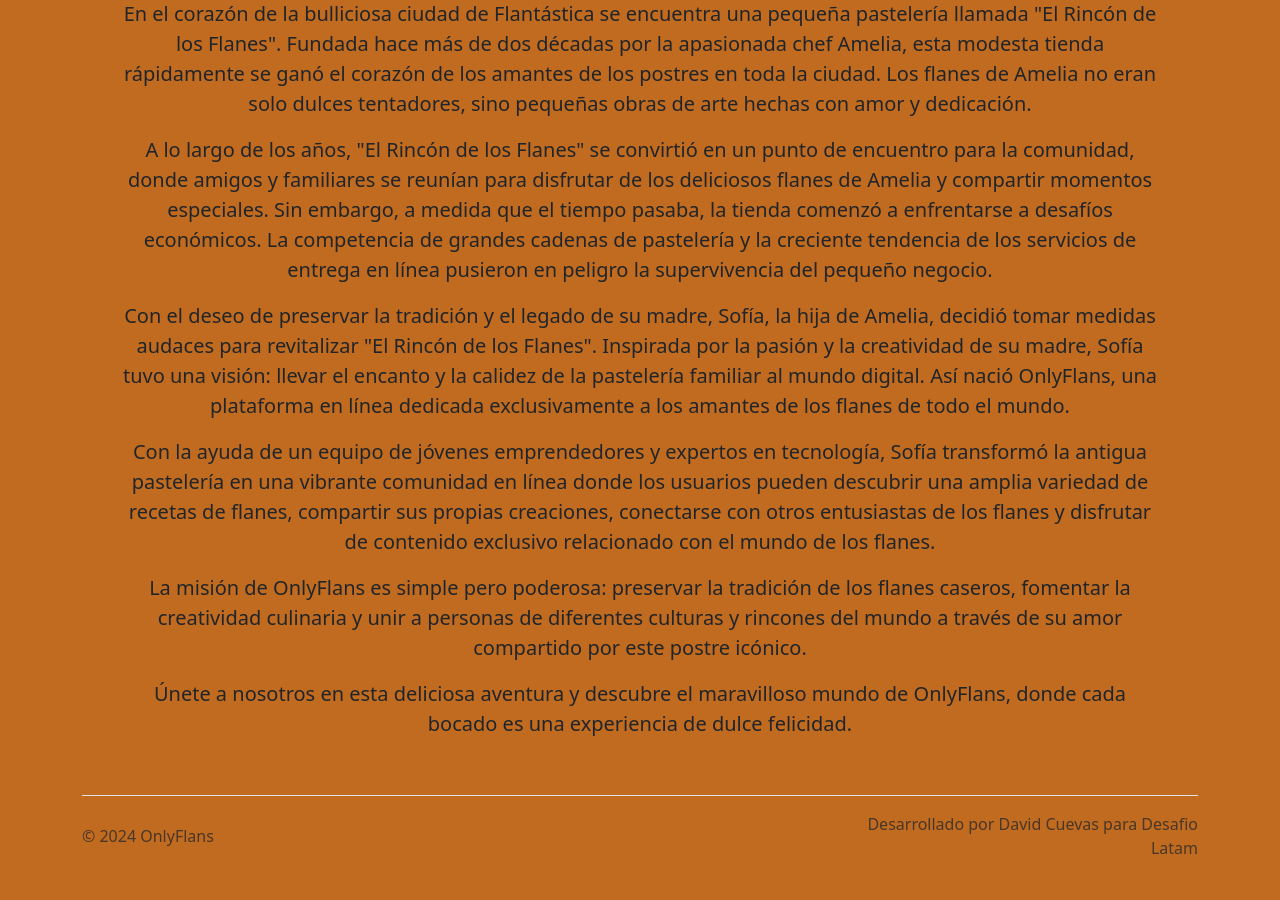
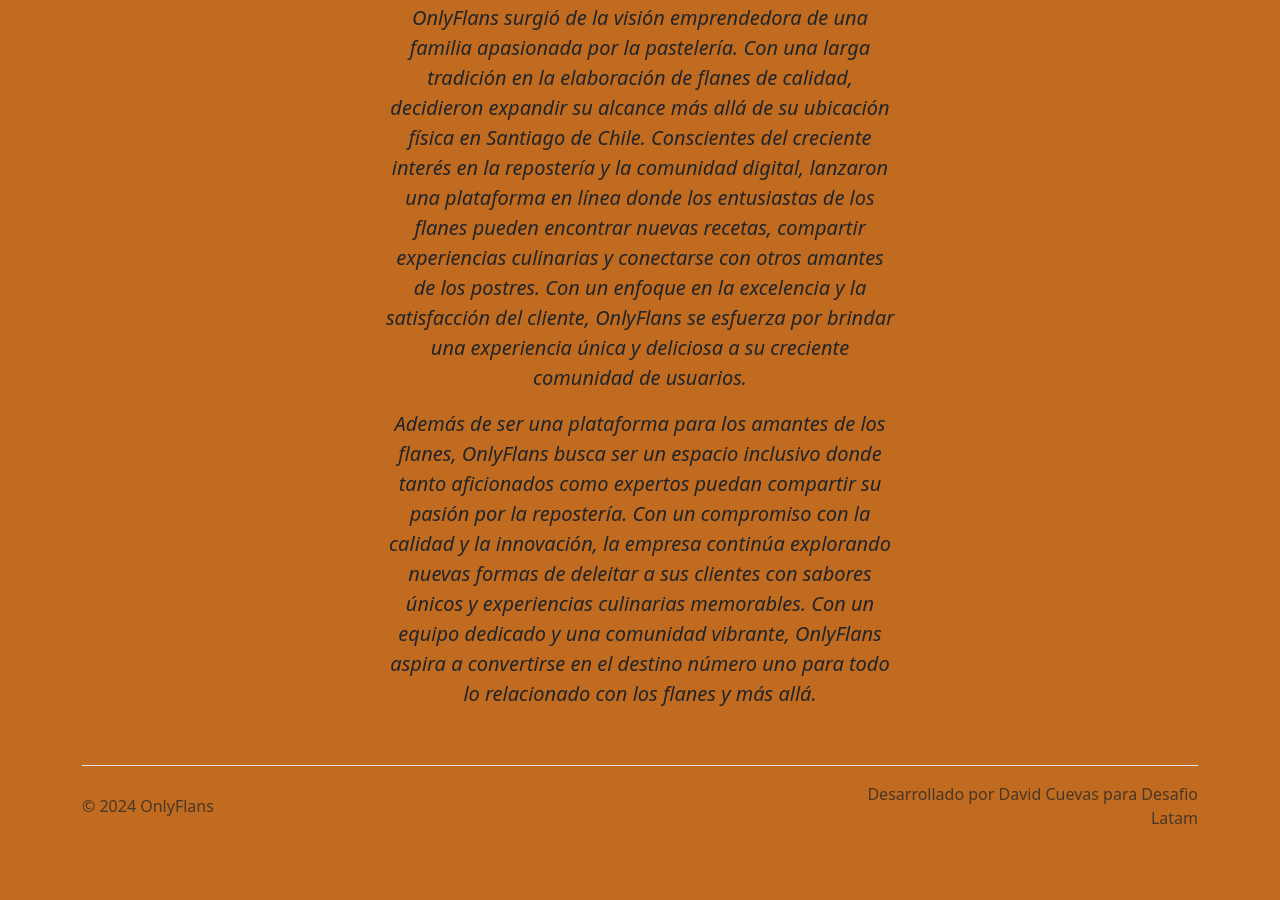
Before and after one commit to Ninewitches/desafio_flanes, a Django app: page /acerca in a window 1280 px wide. Shown: the part 643-1543 px from the top of the page. After the commit the page ends 1467 px from the top, so only its background shows below. Run offline with Django 4.2, Linux system fonts and the light colour scheme.

Commit message:
Version final

```diff
--- a/onlyflans_dj/web/templates/about.html
+++ b/onlyflans_dj/web/templates/about.html
@@ -3,19 +3,26 @@
 {% block 'content' %}
 <div class="container py-3 px-5" id= "historia">
     <div class="row">
-      <div class="col">
+      <div class="col-md-6 offset-md-3">
         <div class="text-center">
           <h1 class="display-4 fw-bold lh-1 mt-3" style="color: #f1d258;"><i>Sobre Nosotros</i></h1>
-          <h2 class="display-4 fw-bold lh-1 mt-1 mb-1 pb-0 fs-3" >Descubre la Historia de OnlyFlans</h2>
+          <h2 class="display-4 fw-bold lh-1 mt-1 mb-1 pb-0 fs-4" >Descubre la historia de OnlyFlans</h2>
 
           <div class="pt-2">
-          <img class="py-4" src="https://cdn2.cocinadelirante.com/sites/default/files/images/2018/07/flan-de-vainilla-con-leche-de-avena.jpg" alt="flandevainilla" width="400px">
-          <p class="fs-5">En el corazón de la bulliciosa ciudad de Flantástica se encuentra una pequeña pastelería llamada "El Rincón de los Flanes". Fundada hace más de dos décadas por la apasionada chef Amelia, esta modesta tienda rápidamente se ganó el corazón de los amantes de los postres en toda la ciudad. Los flanes de Amelia no eran solo dulces tentadores, sino pequeñas obras de arte hechas con amor y dedicación.</p>
-          <p class="fs-5">A lo largo de los años, "El Rincón de los Flanes" se convirtió en un punto de encuentro para la comunidad, donde amigos y familiares se reunían para disfrutar de los deliciosos flanes de Amelia y compartir momentos especiales. Sin embargo, a medida que el tiempo pasaba, la tienda comenzó a enfrentarse a desafíos económicos. La competencia de grandes cadenas de pastelería y la creciente tendencia de los servicios de entrega en línea pusieron en peligro la supervivencia del pequeño negocio.</p>
-          <p class="fs-5">Con el deseo de preservar la tradición y el legado de su madre, Sofía, la hija de Amelia, decidió tomar medidas audaces para revitalizar "El Rincón de los Flanes". Inspirada por la pasión y la creatividad de su madre, Sofía tuvo una visión: llevar el encanto y la calidez de la pastelería familiar al mundo digital. Así nació OnlyFlans, una plataforma en línea dedicada exclusivamente a los amantes de los flanes de todo el mundo.</p>
-          <p class="fs-5"> Con la ayuda de un equipo de jóvenes emprendedores y expertos en tecnología, Sofía transformó la antigua pastelería en una vibrante comunidad en línea donde los usuarios pueden descubrir una amplia variedad de recetas de flanes, compartir sus propias creaciones, conectarse con otros entusiastas de los flanes y disfrutar de contenido exclusivo relacionado con el mundo de los flanes.</p>
-          <p class="fs-5">La misión de OnlyFlans es simple pero poderosa: preservar la tradición de los flanes caseros, fomentar la creatividad culinaria y unir a personas de diferentes culturas y rincones del mundo a través de su amor compartido por este postre icónico.</p>
-          <p class="fs-5">Únete a nosotros en esta deliciosa aventura y descubre el maravilloso mundo de OnlyFlans, donde cada bocado es una experiencia de dulce felicidad.</p>
+          <img class="pt-3 pb-4 mb-3" src="https://cdn2.cocinadelirante.com/sites/default/files/images/2018/07/flan-de-vainilla-con-leche-de-avena.jpg" alt="flandevainilla" width="400px">
+          <p class="fs-5">
+            <i>OnlyFlans surgió de la visión emprendedora de una familia apasionada por la pastelería. Con una larga tradición en la elaboración de flanes de calidad, decidieron expandir su alcance más allá de su ubicación física en Santiago de Chile.
+            Conscientes del creciente interés en la repostería y la comunidad digital, lanzaron una plataforma en línea donde los entusiastas de los flanes pueden encontrar nuevas recetas, compartir experiencias culinarias y conectarse con otros amantes de los postres.
+            Con un enfoque en la excelencia y la satisfacción del cliente, OnlyFlans se esfuerza por brindar una experiencia única y deliciosa a su creciente comunidad de usuarios.</i>
+          </p>
+
+          <p class="fs-5 text-center">
+            <i>Además de ser una plataforma para los amantes de los flanes, OnlyFlans busca ser un espacio inclusivo donde tanto aficionados como expertos puedan compartir su pasión por la repostería.
+            Con un compromiso con la calidad y la innovación, la empresa continúa explorando nuevas formas de deleitar a sus clientes con sabores únicos y experiencias culinarias memorables.
+            Con un equipo dedicado y una comunidad vibrante, OnlyFlans aspira a convertirse en el destino número uno para todo lo relacionado con los flanes y más allá.
+          </i>
+        </p>
+
           </div>
         </div>
       </div>
--- a/onlyflans_dj/web/templates/base.html
+++ b/onlyflans_dj/web/templates/base.html
@@ -26,7 +26,7 @@
                   <li class="nav-item">
                       <a class="nav-link" href="/" id="txt-letra-1">Inicio</a>
                   </li>
-                  <!-- Se muestra Bienvenido de estar autenticado, de no ser asi, se muestra sobre nosotros. -->
+                  <!-- Se muestra Bienvenido de estar autenticado, de no ser asi, se muestra Sobre nosotros. -->
                   {% if user.is_authenticated %}
                   <li class="nav-item">
                       <a class="nav-link" href="bienvenido" id="txt-letra-2">Bienvenido</a>
--- a/onlyflans_dj/web/templates/exito.html
+++ b/onlyflans_dj/web/templates/exito.html
@@ -6,8 +6,8 @@
     <div class="row justify-content-center">
         <div class="col-md-8">
             <div class="text-center">
-                <h1 class="display-5">¡Gracias por contactarte con OnlyFlans!</h1>
-                <p class="lead">Te responderemos en breve.</p>
+                <h1 class="display-4 fw-bold pb-2" id="w2-title" style="color: #f1d258;"><i>¡Gracias por contactarte con OnlyFlans!</i></h1>
+                <p class="h3 py-2">Te responderemos en breve.</p>
             </div>
         </div>
     </div>
```
Also changed, not shown: onlyflans_dj/web/templates/index.html (+6 -4 lines), onlyflans_dj/web/templates/welcome.html (+13 -6 lines).
